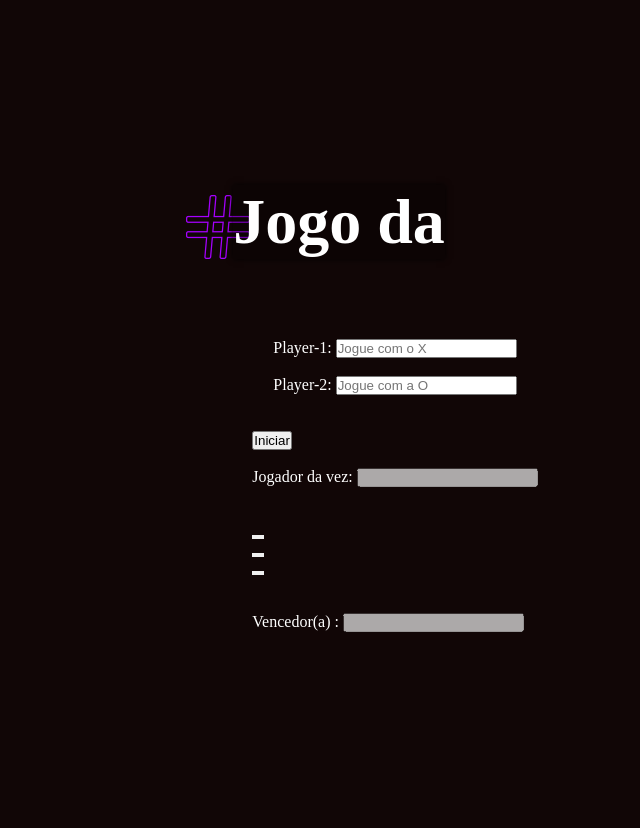
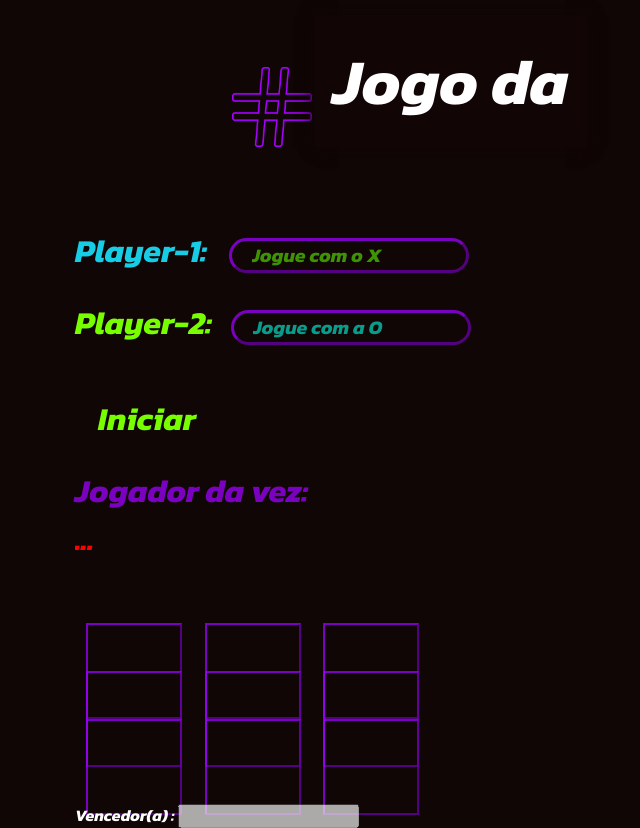
Before and after one commit to LuizSilva28/tic-tac-toe, a plain HTML site: page index.html in a window 1280 px wide. Shown: the whole page, without its empty margins (245-885 px from the left). Before the commit the page ends 800 px from the top, so only its background shows below. Drawn offline with Linux system fonts and the light colour scheme; a web font is replaced by a local one.

Commit message:
estlizacao da tela de jogo

```diff
--- a/index.html
+++ b/index.html
@@ -9,22 +9,23 @@
     <title>Jogo da Velha</title>
 </head>
 <body>
+    <main id="jogo">
     <section id="intro">
+        <div id="hashtagIcon">
+
+        </div>
         <h1 id="titulo">Jogo da </h1>
-            <div id="hashtagIcon">
-
-            </div>
 
     </section>
 
     <section id="teste">
-        <label for="player1">Player-1:</label>
-        <input type="text" id="player1" name="player1" placeholder="Jogue com o X">
+        <label for="player1" class="player1">Player-1: </label>
+        <input type="text" id="player1" name="player1" placeholder="Jogue com o X"  class="player">
 
         <br><br>
 
-        <label for="player2">Player-2:</label>
-        <input type="text" id="player2" name="player2" placeholder="Jogue com a O" >
+        <label for="player2" class="player2">Player-2:</label>
+        <input type="text" id="player2" name="player2" placeholder="Jogue com a O" class="player" >
     </section>
     <br> <br>
 
@@ -46,7 +47,7 @@
     <label for="vencedor">Vencedor(a) :</label>
     <input type="text" id="vencedor" disabled>
     </section>
-
+</main>
 
 
 
--- a/index.js
+++ b/index.js
@@ -1,3 +1,12 @@
+const inputs = document.querySelectorAll(".player").forEach(function (input) {
+  input.addEventListener('click', function(e) {
+    e.preventDefault();
+    input.setAttribute('maxLength', '10');
+    input.style.outline = 'none';
+
+  });
+});
+
 const bntIniciar = document.querySelector(".iniciarJogo");
 bntIniciar.addEventListener("click", function (e){
     e.preventDefault();
@@ -5,6 +14,7 @@ bntIniciar.addEventListener("click", function (e){
     const player2 = document.getElementById('player2').value;
     marcadorDeJogada(player1, player2)
     bntIniciar.setAttribute('disabled','true');
+    bntIniciar.id= 'blockIniciarJogo';
 });
 
 function jogadorDaVez(player){
@@ -18,6 +28,7 @@ const div = document.getElementById('telaDaJogada');
 const labelTelaDaJogada = document.createElement("label");
 labelTelaDaJogada.htmlFor = 'jogadorDaVez'
 labelTelaDaJogada.innerHTML = "Jogador da vez: ";
+labelTelaDaJogada.classList = "textJogadorDaVez";
 
 div.appendChild(labelTelaDaJogada);
 
@@ -25,6 +36,9 @@ const inputTelaDaJogada = document.createElement("input");
 inputTelaDaJogada.type = 'text';
 inputTelaDaJogada.id = 'jogadorDaVez';
 inputTelaDaJogada.disabled = true;
+inputTelaDaJogada.placeholder = "...";
+inputTelaDaJogada.classList = 'jogadorDaVez';
+
 
 div.appendChild(inputTelaDaJogada);
 
@@ -59,6 +73,7 @@ function marcadorDeJogada (player1, player2){
 
 
     document.querySelectorAll('.bnt').forEach(function (bntClicado){
+
         bntClicado.addEventListener('click', function(){
 
             if (playerQueJogou === player1){
--- a/style.css
+++ b/style.css
@@ -1,7 +1,17 @@
+@import url('https://fonts.googleapis.com/css2?family=Inter:wght@300;400;500;600&family=Kanit:ital,wght@0,100;0,200;0,300;0,400;0,500;0,600;0,700;0,800;0,900;1,100;1,200;1,300;1,400;1,500;1,600;1,700;1,800;1,900&family=Lobster+Two&family=Philosopher&family=Playfair+Display&family=Style+Script&display=swap');
+
+
+
 *{
     box-sizing: border-box;
     margin: 0;
     padding: 0;
+    font-family: "Kanit", sans-serif;
+  font-weight: 700;
+  font-style: italic;
+
+
+
 }
 
 body{
@@ -13,36 +23,131 @@ body{
     background-color: rgb(17, 6, 6);
     color: rgb(255, 255, 255);
 }
+#jogo{
+    width: 50%;
+}
 
 #intro{
     display: flex;
     align-items: end;
+    justify-content: center;
     padding: 1rem;
     margin-bottom: 4rem;
 }
 #titulo{
+    position: relative;
+    padding: 3%;
     font-size:4rem;
-    background-color: rgba(1, 1, 1, 0.323);
-    box-shadow: 0px 0px 6px rgba(0, 0, 0, 0.841);
+    background-color: rgba(17, 6, 6, 0.825);
+    box-shadow: 1px 1px 15px rgba(17, 6, 6, 0.841), -1px -1px 15px rgba(17, 6, 6, 0.841) ;
 }
 
 
 #hashtagIcon{
     position: relative;
-    left: 0;
+    left: -6rem;
     display: flex;
     z-index: -2;
     background-image: url("./public/hashtagIcon.png");
     background-size: contain;
     margin-left: 1rem;
     width: 6rem;
-    height: 4rem;
+    height: 5rem;
     background-repeat: no-repeat;
     animation: mymove 6s infinite;
     animation-direction: alternate;
 }
 @keyframes mymove {
-    0%   { left: -300px;}
-    50%  { left: 2rem; }
-    100% { left: -300px;}
+    0%   { left: -1rem;}
+    50%  { left: 23rem; }
+    100% { left: -1rem;}
 }
+
+.player{
+    border-radius: 1em;
+    max-width: 15rem;
+    border: 3px outset  rgba(156, 0, 252, 0.76);
+    padding: 0em 1em 0em 1em;
+    font-size: 1.2rem;
+    color: rgb(255, 255, 255);
+    background-color:transparent;
+}
+
+.player1{
+    margin-right: 1rem;
+    color: rgb(22, 205, 229);
+    font-size: 2rem;
+}
+
+#player1::placeholder{
+        color: rgba(94, 250, 3, 0.579);
+}
+
+.player2{
+    margin-right: 1rem;
+    color: rgb(119, 255, 0);
+    font-size: 2rem;
+}
+
+
+#player2.player::placeholder{
+    color: rgba(3, 250, 221, 0.621);
+
+}
+
+.iniciarJogo{
+    position: relative;
+    font-size: 2rem;
+    color: rgb(119, 255, 0);
+    border: none;
+    border-radius: 50rem;
+    width: 9rem;
+    height: 3rem;
+    background-color: transparent;
+
+    transition: .4s;
+    text-shadow: none ;
+
+    &:hover{
+        background-color: rgba(155, 0, 252, 0.233);
+        transform: scale(.8) rotate(-10deg);
+    }
+}
+
+
+
+#blockIniciarJogo{
+    color:rgb(132, 196, 75) ;
+    transform: none;
+    background-color: rgb(154, 102, 186);
+}
+
+.textJogadorDaVez{
+    color:  rgba(156, 0, 252, 0.76);
+    font-size: 2rem;
+}
+
+.jogadorDaVez{
+    border: none;
+    font-size: 2rem;
+    background-color: transparent;
+    color: red
+}
+
+.jogadorDaVez::placeholder {
+    color: red;
+}
+
+.linha{
+    max-height:  3rem;
+}
+
+.bnt{
+    color: aqua;
+    width: 6rem;
+    height: 6rem;
+    margin: .7rem;
+    background-color: transparent;
+    border: 2px outset  rgba(156, 0, 252, 0.76);
+    ;
+}
```
